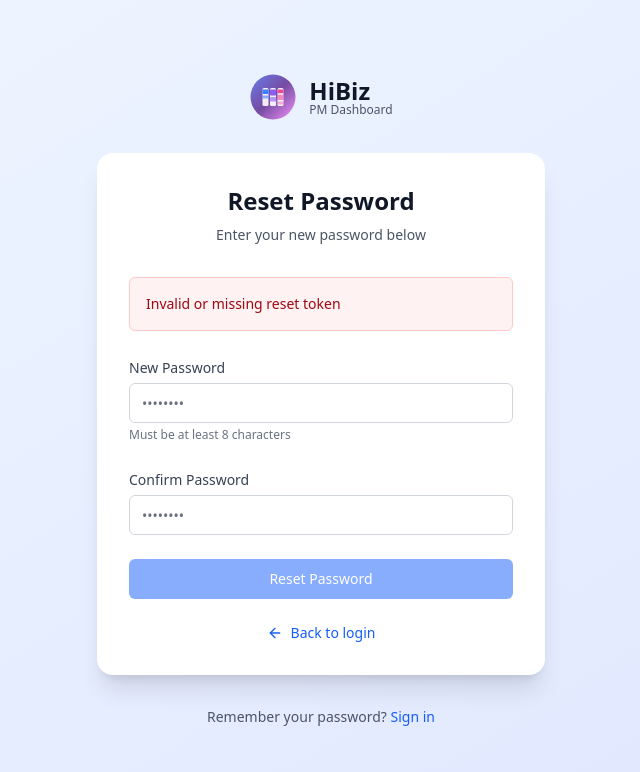
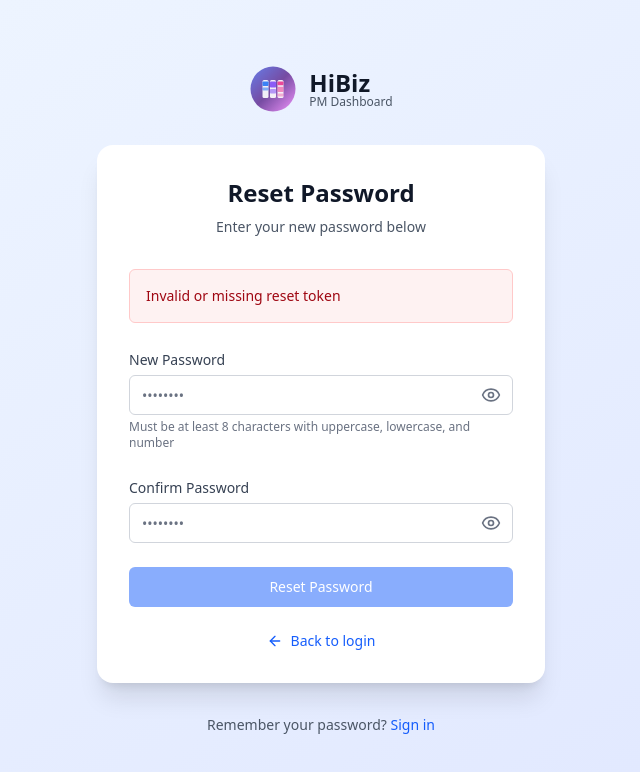
Before and after one commit to Siva2k2k/Project_Management, a React (Vite) app in the folder client/: page /reset-password in a window 1280 px wide. Shown: the top 772 px of the page, without its empty margins (319-959 px from the left). Built offline with nearby package versions, Linux system fonts and the light colour scheme; no server answers.

Commit message:
reset-password

```diff
--- a/client/src/pages/auth/Register.tsx
+++ b/client/src/pages/auth/Register.tsx
@@ -131,8 +131,11 @@ export const Register: React.FC = () => {
                 type="password"
                 autoComplete="new-password"
                 className="mt-1 appearance-none relative block w-full px-3 py-2 border border-gray-300 dark:border-gray-700 placeholder-gray-500 dark:placeholder-gray-400 text-gray-900 dark:text-white dark:bg-gray-800 rounded-md focus:outline-none focus:ring-primary-500 focus:border-primary-500 sm:text-sm"
-                placeholder="Min 8 characters"
+                placeholder="••••••••"
               />
+              <p className="text-xs text-gray-500 dark:text-gray-400 mt-1">
+                Min 8 characters with uppercase, lowercase, and number
+              </p>
               {errors.password && (
                 <p className="text-red-500 text-xs mt-1">{errors.password.message}</p>
               )}
--- a/client/src/pages/auth/ResetPassword.tsx
+++ b/client/src/pages/auth/ResetPassword.tsx
@@ -1,6 +1,6 @@
 import { useState, useEffect } from 'react';
 import { useNavigate, useSearchParams, Link } from 'react-router-dom';
-import { ArrowLeft } from 'lucide-react';
+import { ArrowLeft, Eye, EyeOff } from 'lucide-react';
 import { authService } from '../../services';
 import { Button } from '../../components/ui/Button';
 import { Input } from '../../components/ui/Input';
@@ -15,6 +15,8 @@ export function ResetPassword() {
   const [loading, setLoading] = useState(false);
   const [error, setError] = useState('');
   const [token, setToken] = useState('');
+  const [showPassword, setShowPassword] = useState(false);
+  const [showConfirmPassword, setShowConfirmPassword] = useState(false);
 
   useEffect(() => {
     const tokenParam = searchParams.get('token');
@@ -39,6 +41,11 @@ export function ResetPassword() {
       return;
     }
 
+    if (!/(?=.*[a-z])(?=.*[A-Z])(?=.*\d)/.test(password)) {
+      setError('Password must contain at least one uppercase letter, one lowercase letter, and one number');
+      return;
+    }
+
     if (password !== confirmPassword) {
       setError('Passwords do not match');
       return;
@@ -54,7 +61,13 @@ export function ResetPassword() {
       await authService.resetPassword(token, password);
       navigate('/login?reset=success');
     } catch (err: unknown) {
-      const errorMessage = err instanceof Error ? err.message : 'Failed to reset password';
+      let errorMessage = 'Failed to reset password';
+      if (err && typeof err === 'object') {
+        const axiosError = err as { response?: { data?: { message?: string } } };
+        errorMessage = axiosError.response?.data?.message || errorMessage;
+      } else if (err instanceof Error) {
+        errorMessage = err.message;
+      }
       setError(errorMessage);
     } finally {
       setLoading(false);
@@ -90,20 +103,30 @@ export function ResetPassword() {
               <Label htmlFor="password" className="dark:text-gray-200">
                 New Password
               </Label>
+              <div className="relative mt-1">
                 <Input
                   id="password"
                   name="password"
-                type="password"
+                  type={showPassword ? 'text' : 'password'}
                   autoComplete="new-password"
                   required
                   value={password}
                   onChange={(e) => setPassword(e.target.value)}
-                className="mt-1 dark:bg-gray-700 dark:border-gray-600 dark:text-white"
+                  className="dark:bg-gray-700 dark:border-gray-600 dark:text-white pr-10"
                   placeholder="••••••••"
                   minLength={8}
                 />
+                <button
+                  type="button"
+                  onClick={() => setShowPassword(!showPassword)}
+                  className="absolute inset-y-0 right-0 flex items-center pr-3 text-gray-500 hover:text-gray-700 dark:text-gray-400 dark:hover:text-gray-200"
+                  aria-label={showPassword ? 'Hide password' : 'Show password'}
+                >
+                  {showPassword ? <EyeOff className="w-5 h-5" /> : <Eye className="w-5 h-5" />}
+                </button>
+              </div>
               <p className="mt-1 text-xs text-gray-500 dark:text-gray-400">
-                Must be at least 8 characters
+                Must be at least 8 characters with uppercase, lowercase, and number
               </p>
             </div>
 
@@ -111,18 +134,28 @@ export function ResetPassword() {
               <Label htmlFor="confirmPassword" className="dark:text-gray-200">
                 Confirm Password
               </Label>
+              <div className="relative mt-1">
                 <Input
                   id="confirmPassword"
                   name="confirmPassword"
-                type="password"
+                  type={showConfirmPassword ? 'text' : 'password'}
                   autoComplete="new-password"
                   required
                   value={confirmPassword}
                   onChange={(e) => setConfirmPassword(e.target.value)}
-                className="mt-1 dark:bg-gray-700 dark:border-gray-600 dark:text-white"
+                  className="dark:bg-gray-700 dark:border-gray-600 dark:text-white pr-10"
                   placeholder="••••••••"
                   minLength={8}
                 />
+                <button
+                  type="button"
+                  onClick={() => setShowConfirmPassword(!showConfirmPassword)}
+                  className="absolute inset-y-0 right-0 flex items-center pr-3 text-gray-500 hover:text-gray-700 dark:text-gray-400 dark:hover:text-gray-200"
+                  aria-label={showConfirmPassword ? 'Hide password' : 'Show password'}
+                >
+                  {showConfirmPassword ? <EyeOff className="w-5 h-5" /> : <Eye className="w-5 h-5" />}
+                </button>
+              </div>
             </div>
 
             <div>
```
Lines whose indentation alone changed are shown as unchanged.
